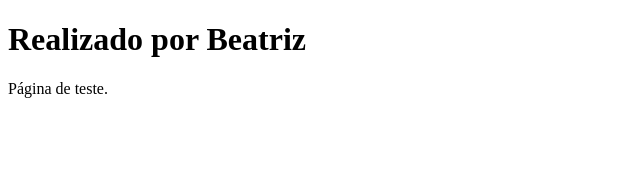
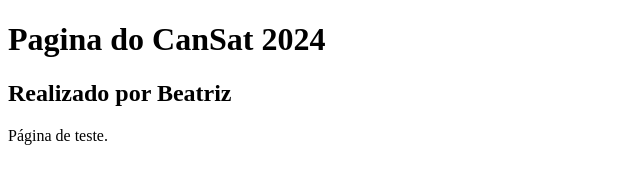
Before and after one commit to rui-mineiro/CanSat2024, a plain HTML site: page index.html in a window 1280 px wide. Shown: the whole page, without its empty margins (0-640 px from the left). Drawn offline with Linux system fonts and the light colour scheme.

Commit message:
Update index.html

```diff
--- a/index.html
+++ b/index.html
@@ -5,7 +5,8 @@
 </head>
 <body>
 
-<h1>Realizado por Beatriz</h1>
+<h1>Pagina do CanSat 2024</h1>
+<h2>Realizado por Beatriz</h2>
 <p>Página de teste.</p>
 
 </body>
```
